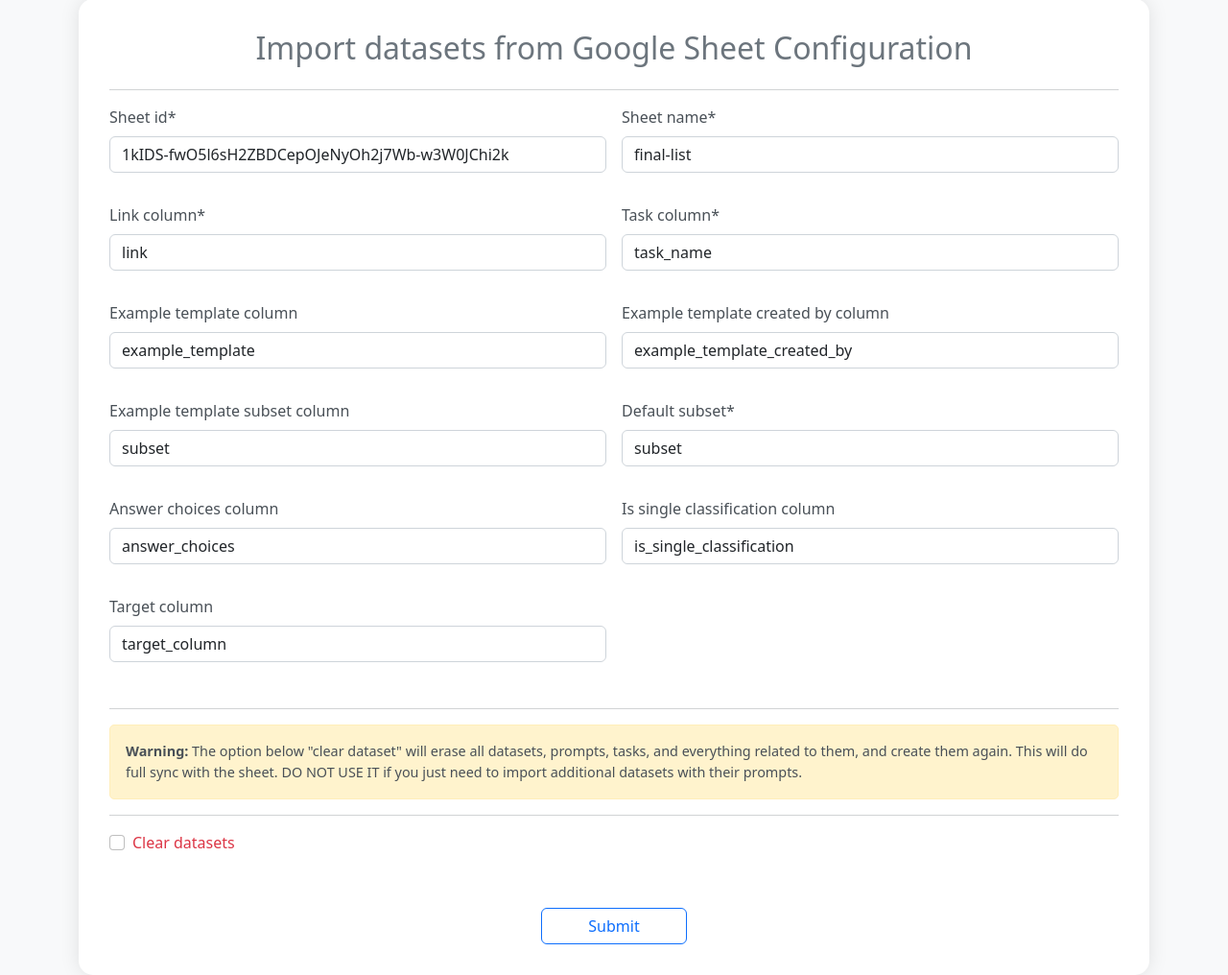
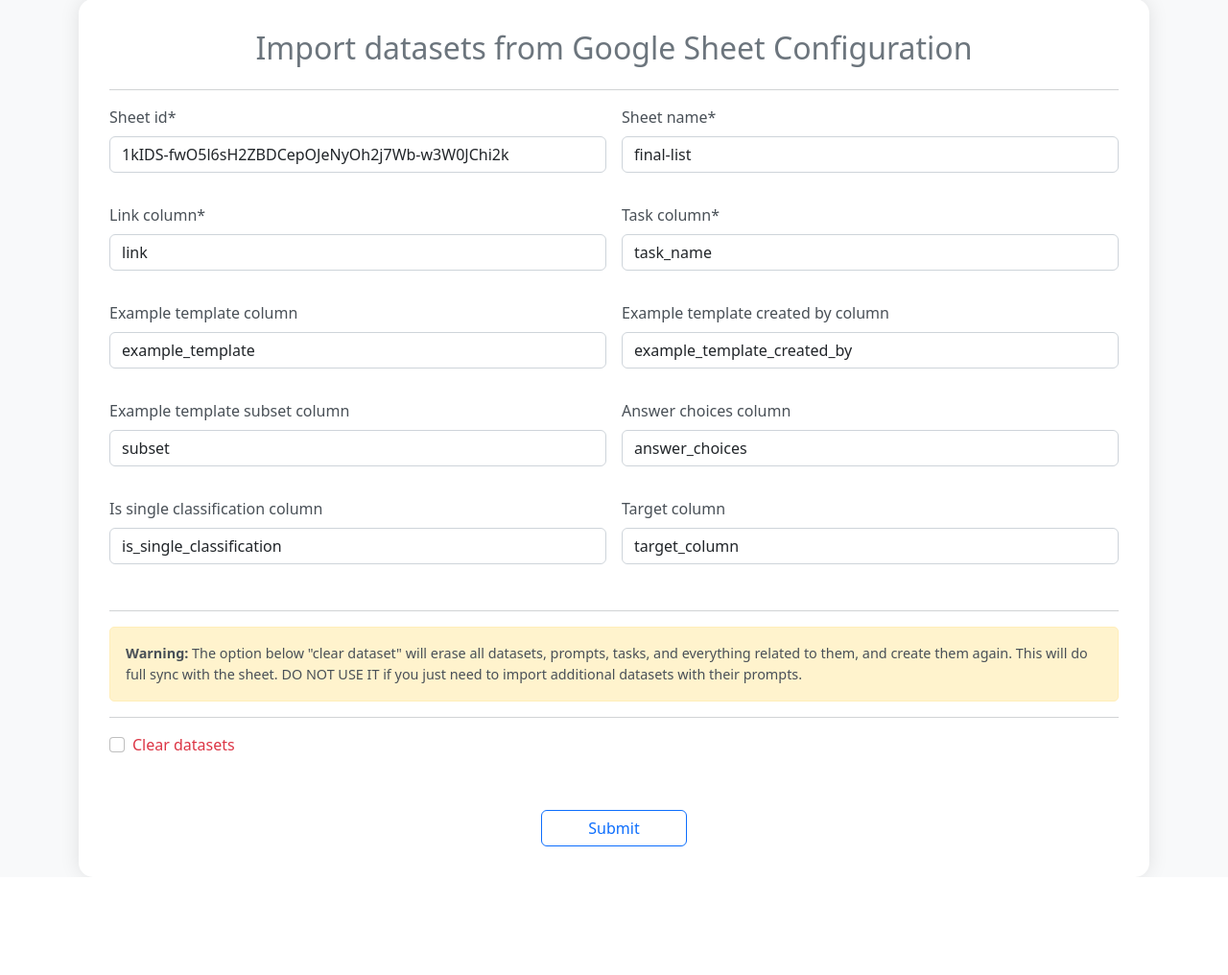
Before and after one commit to MagedSaeed/PromptLab, a Django app: page /prompt/hf-sync in a window 1280 px wide. Shown: the part 97-1113 px from the top of the page at 96% size. After the commit the page ends 1011 px from the top, so only its background shows below. Run offline with Django 5.2, Linux system fonts and the light colour scheme; the visitor is signed in with stand-in values (Sample User, id 1); parts of the project's set-up code (start-up, migrations or seed data) failed here and were passed over; some libraries are stand-ins or nearby versions.

Commit message:
small fixes on datasets sync page

```diff
--- a/tawjeeh/prompt/templates/prompt/hf_sync.html
+++ b/tawjeeh/prompt/templates/prompt/hf_sync.html
@@ -72,9 +72,6 @@
                         {{ form.example_template_subset_column|as_crispy_field }}
                     </div>
                     <div class="col-md-6">
-                        {{ form.default_subset|as_crispy_field }}
-                    </div>
-                    <div class="col-md-6">
                         {{ form.answer_choices_column|as_crispy_field }}
                     </div>
                     <div class="col-md-6">
```
